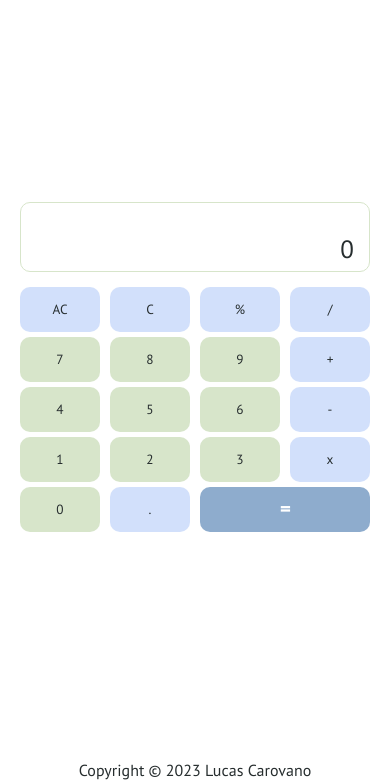
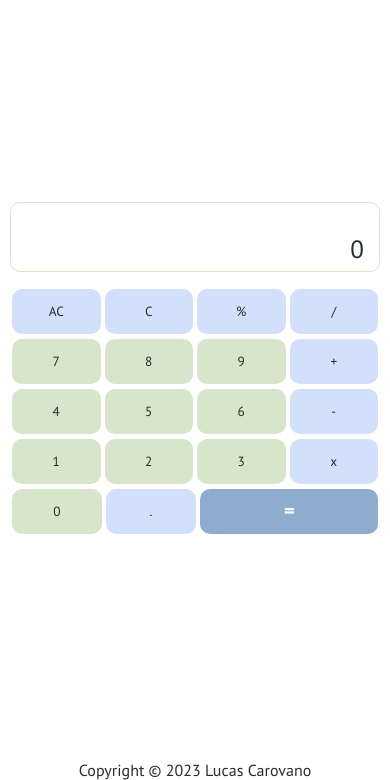
Before and after one commit to lucashub5/calculator, a plain HTML site: page index.html in a window 390 px wide. Shown: the part 64-844 px from the top of the page. Drawn offline with Linux system fonts and the light colour scheme.

Commit message:
responsive v2

```diff
--- a/style.css
+++ b/style.css
@@ -91,15 +91,17 @@ main {
 /* Mobile Styles */
 @media only screen and (max-width: 600px) {
     .container-main {
-        width: 370px;
+        width: 100%;
     }
 
     .container-button button {
-        width: 80px;
+        flex: 1 1 80px;
+        width: auto;
+        margin: 2px;
     }
 
     .result {
-        width: 170px !important;
+        flex: 1 1 168px !important;
     }
 
 }
```
